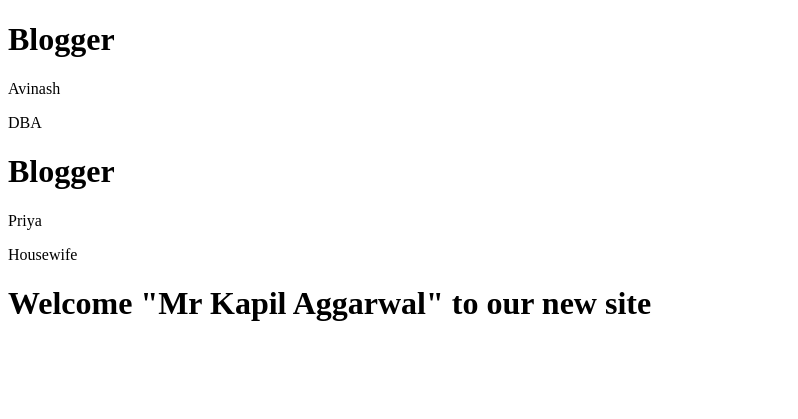
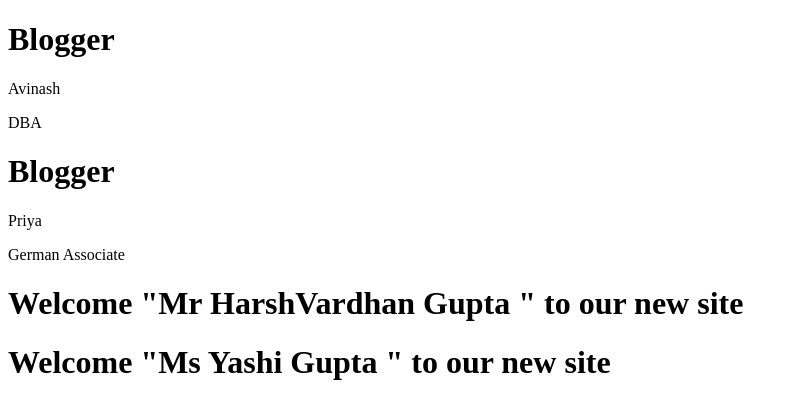
Before and after one commit to avigupta24/MyProj, a Flask app: page / in a window 1280 px wide. Shown: the top 419 px of the page, without its empty margins (0-798 px from the left). Run offline with Flask 2, Linux system fonts and the light colour scheme.

Commit message:
msg modification

```diff
--- a/app.py
+++ b/app.py
@@ -11,7 +11,7 @@ var1=[
     },
     {
         'name':'Priya',
-        'job':'Housewife'
+        'job':'German Associate'
     }
 ]
 
--- a/templates/home.html
+++ b/templates/home.html
@@ -10,6 +10,7 @@
     <p> {{ post.name}} </p>
     <p> {{ post.job}} </p>
     {% endfor %}
-    <p><h1>Welcome "Mr Kapil Aggarwal" to our new site</h1></p>
+    <p><h1>Welcome "Mr HarshVardhan Gupta " to our new site</h1></p>
+    <p><h1>Welcome "Ms Yashi Gupta " to our new site</h1></p>
 </body>
 </html>
```
